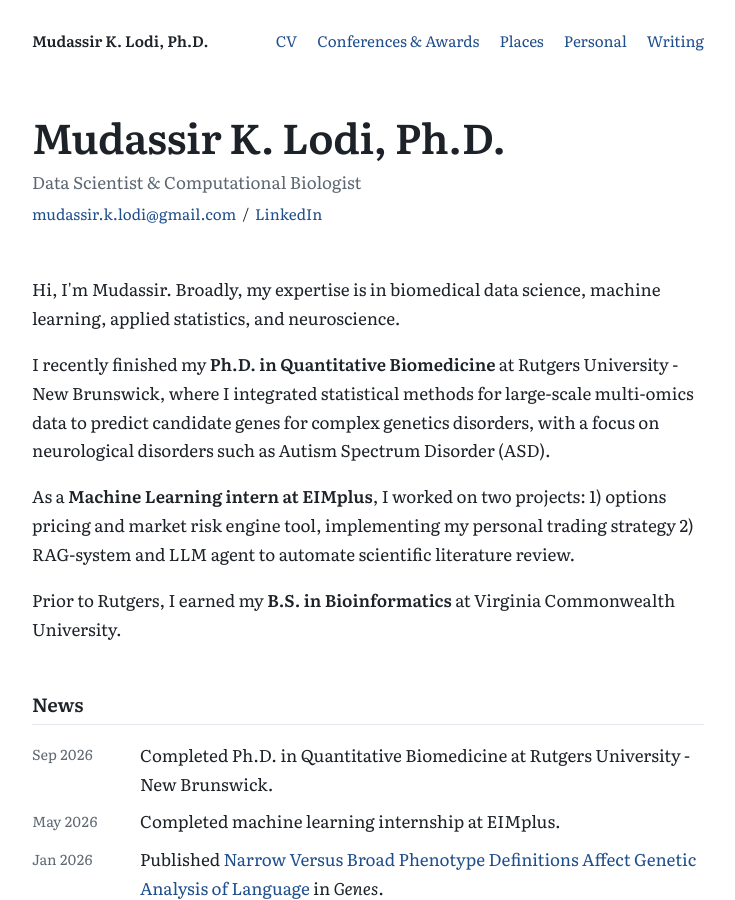
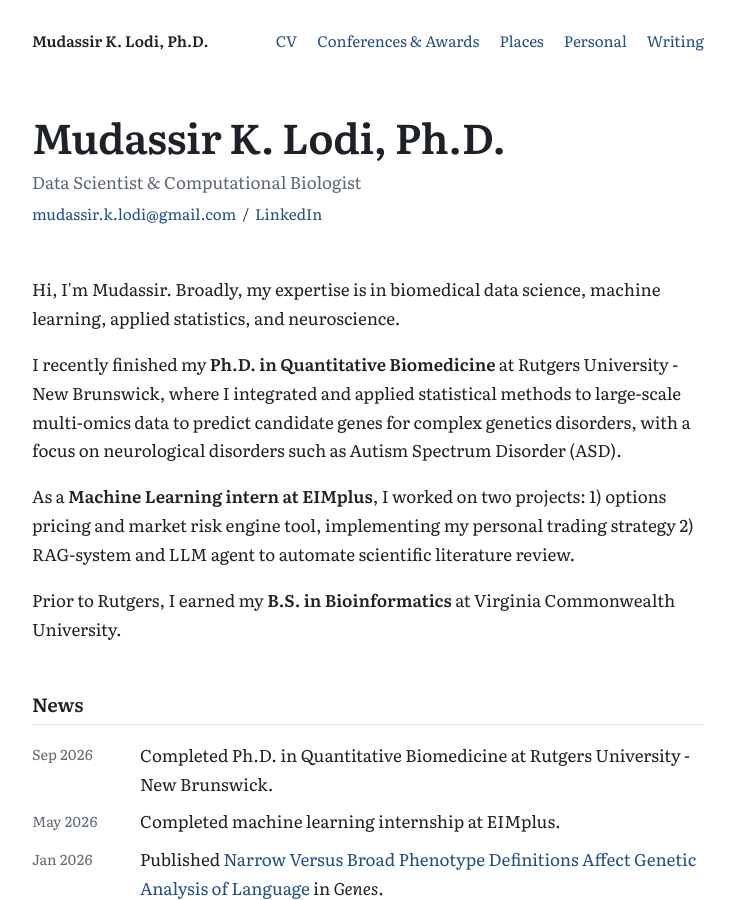
Before and after one commit to mklodi1/mklodi1.github.io, a Jekyll site: the page built from index.html, in a window 1280 px wide and 900 px high. Shown: the whole window, without its empty margins (272-1007 px from the left). Built offline with Jekyll 4.4.1, drawn with Linux system fonts in a browser that asks for light colours.

Commit message:
Update index.html

```diff
--- a/index.html
+++ b/index.html
@@ -14,7 +14,7 @@ layout: default
 
   <section class="prose bio" aria-label="Short Bio">
     <p>Hi, I'm Mudassir. Broadly, my expertise is in biomedical data science, machine learning, applied statistics, and neuroscience.</p>
-    <p>I recently finished my <strong>Ph.D. in Quantitative Biomedicine</strong> at Rutgers University - New Brunswick, where I integrated statistical methods for large-scale multi-omics data to predict candidate genes for complex genetics disorders, with a focus on neurological disorders such as Autism Spectrum Disorder (ASD).</p>
+    <p>I recently finished my <strong>Ph.D. in Quantitative Biomedicine</strong> at Rutgers University - New Brunswick, where I integrated and applied statistical methods to large-scale multi-omics data to predict candidate genes for complex genetics disorders, with a focus on neurological disorders such as Autism Spectrum Disorder (ASD).</p>
     <p>As a <strong>Machine Learning intern at EIMplus</strong>, I worked on two projects: 1) options pricing and market risk engine tool, implementing my personal trading strategy 2) RAG-system and LLM agent to automate scientific literature review.</p>
     <p>Prior to Rutgers, I earned my <strong>B.S. in Bioinformatics</strong> at Virginia Commonwealth University.</p>
   </section>
```
